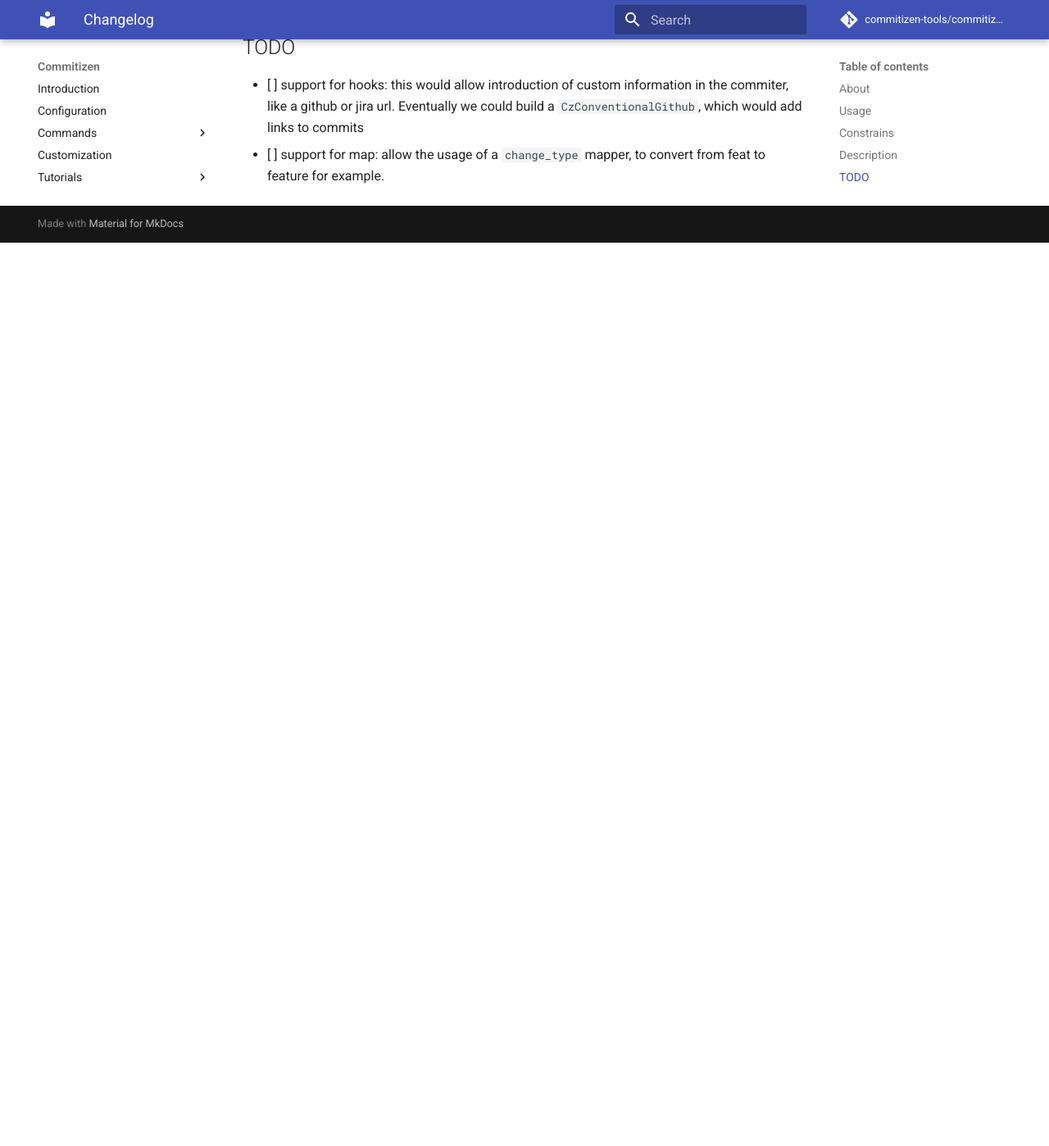
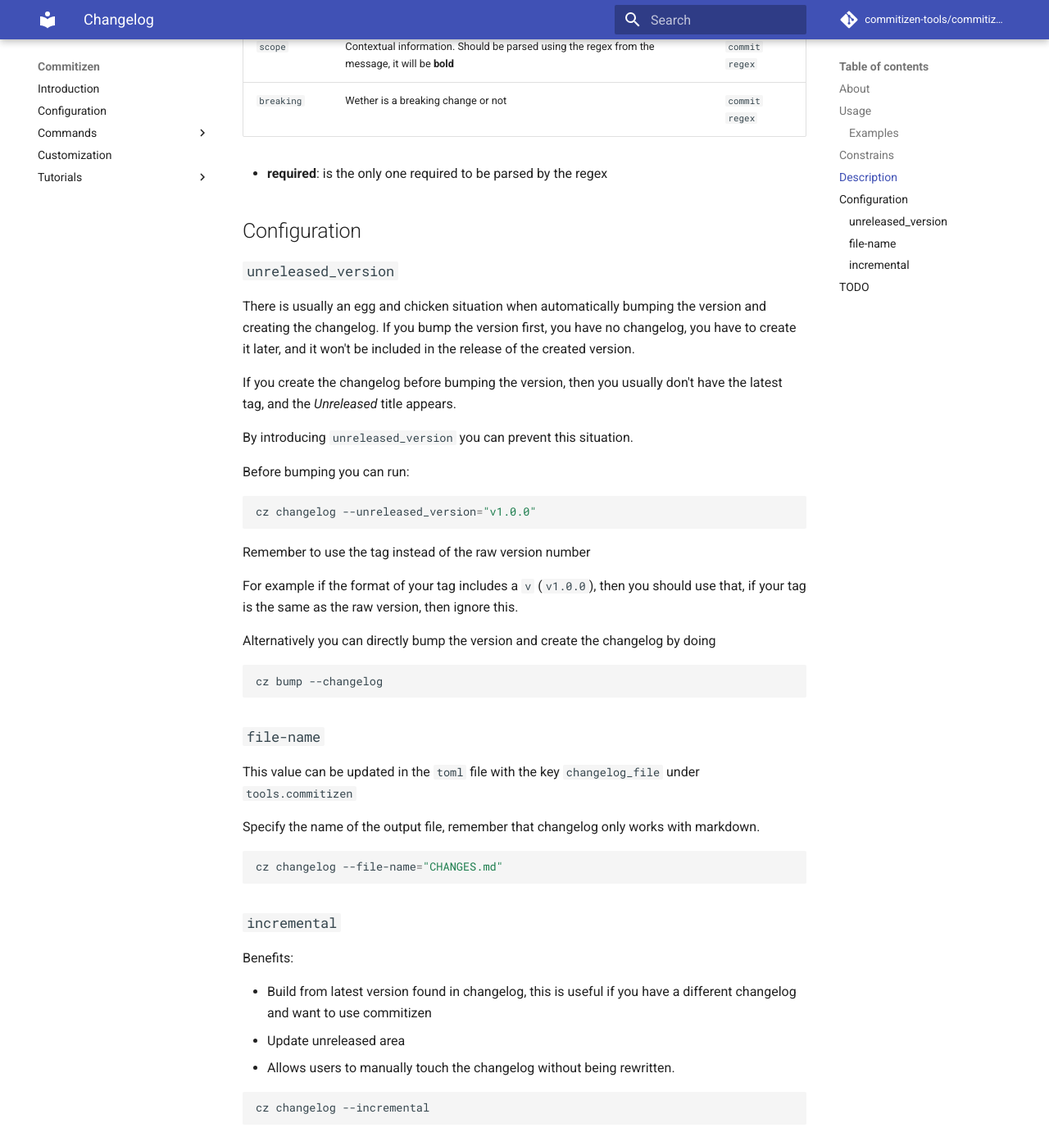
Before and after one commit to commitizen-tools/commitizen, an MkDocs documentation site: the page built from docs/changelog.md, in a window 1280 px wide and 1400 px high, scrolled down 1660 px. Shown: the whole window at 82% size. Built offline with MkDocs 1.6.1 and Material for MkDocs 9.7.7, drawn with Linux system fonts in a browser that asks for light colours; comment, search, counter and statistics services are not loaded; before the commit the page ends 1956 px from its top, so only the background shows below that; some of the changed text lies outside the part shown.

Commit message:
docs(changelog): update information about using changelog command

````diff
--- a/docs/changelog.md
+++ b/docs/changelog.md
@@ -4,7 +4,28 @@
 
 ## Usage
 
-In the command line run
+```bash
+$ cz changelog --help
+usage: cz changelog [-h] [--dry-run] [--file-name FILE_NAME]
+                    [--unreleased-version UNRELEASED_VERSION] [--incremental]
+                    [--start-rev START_REV]
+
+optional arguments:
+  -h, --help            show this help message and exit
+  --dry-run             show changelog to stdout
+  --file-name FILE_NAME
+                        file name of changelog (default: 'CHANGELOG.md')
+  --unreleased-version UNRELEASED_VERSION
+                        set the value for the new version (use the tag value),
+                        instead of using unreleased
+  --incremental         generates changelog from last created version, useful
+                        if the changelog has been manually modified
+  --start-rev START_REV
+                        start rev of the changelog.If not set, it will
+                        generate changelog from the start
+```
+
+### Examples
 
 ```bash
 cz changelog
@@ -55,6 +70,60 @@
 
 - **required**: is the only one required to be parsed by the regex
 
+## Configuration
+
+### `unreleased_version`
+
+There is usually an egg and chicken situation when automatically
+bumping the version and creating the changelog.
+If you bump the version first, you have no changelog, you have to
+create it later, and it won't be included in
+the release of the created version.
+
+If you create the changelog before bumping the version, then you
+usually don't have the latest tag, and the _Unreleased_ title appears.
+
+By introducing `unreleased_version` you can prevent this situation.
+
+Before bumping you can run:
+
+```bash
+cz changelog --unreleased_version="v1.0.0"
+```
+
+Remember to use the tag instead of the raw version number
+
+For example if the format of your tag includes a `v` (`v1.0.0`), then you should use that,
+if your tag is the same as the raw version, then ignore this.
+
+Alternatively you can directly bump the version and create the changelog by doing
+
+```bash
+cz bump --changelog
+```
+
+### `file-name`
+
+This value can be updated in the `toml` file with the key `changelog_file` under `tools.commitizen`
+
+Specify the name of the output file, remember that changelog only works with markdown.
+
+```bash
+cz changelog --file-name="CHANGES.md"
+```
+
+### `incremental`
+
+Benefits:
+
+- Build from latest version found in changelog, this is useful if you have a different changelog and want to use commitizen
+- Update unreleased area
+- Allows users to manually touch the changelog without being rewritten.
+
+```bash
+cz changelog --incremental
+```
+
 ## TODO
 
 - [ ] support for hooks: this would allow introduction of custom information in the commiter, like a github or jira url. Eventually we could build a `CzConventionalGithub`, which would add links to commits
````
Also changed, not shown: other parts of docs/changelog.md (+1 -7 lines).
